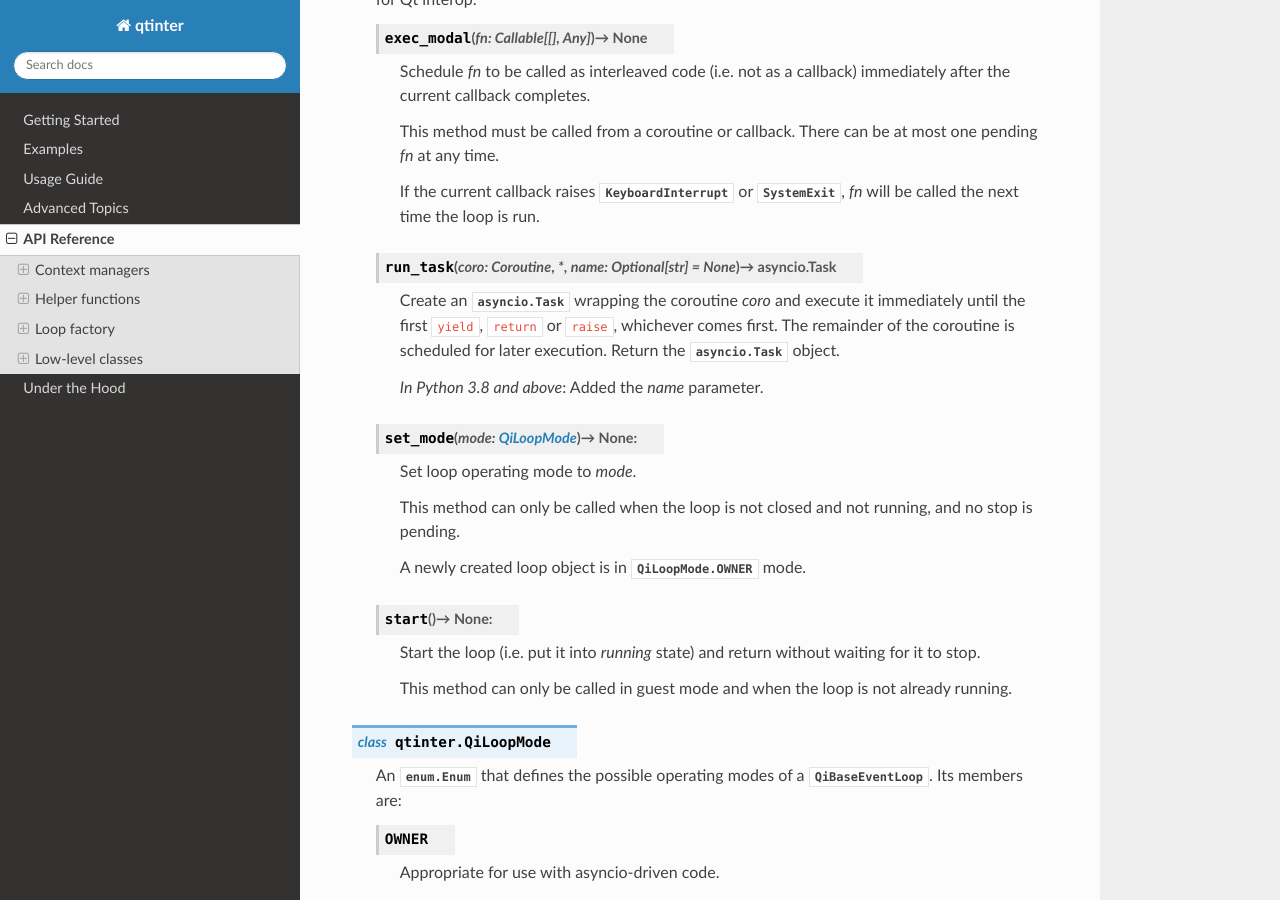
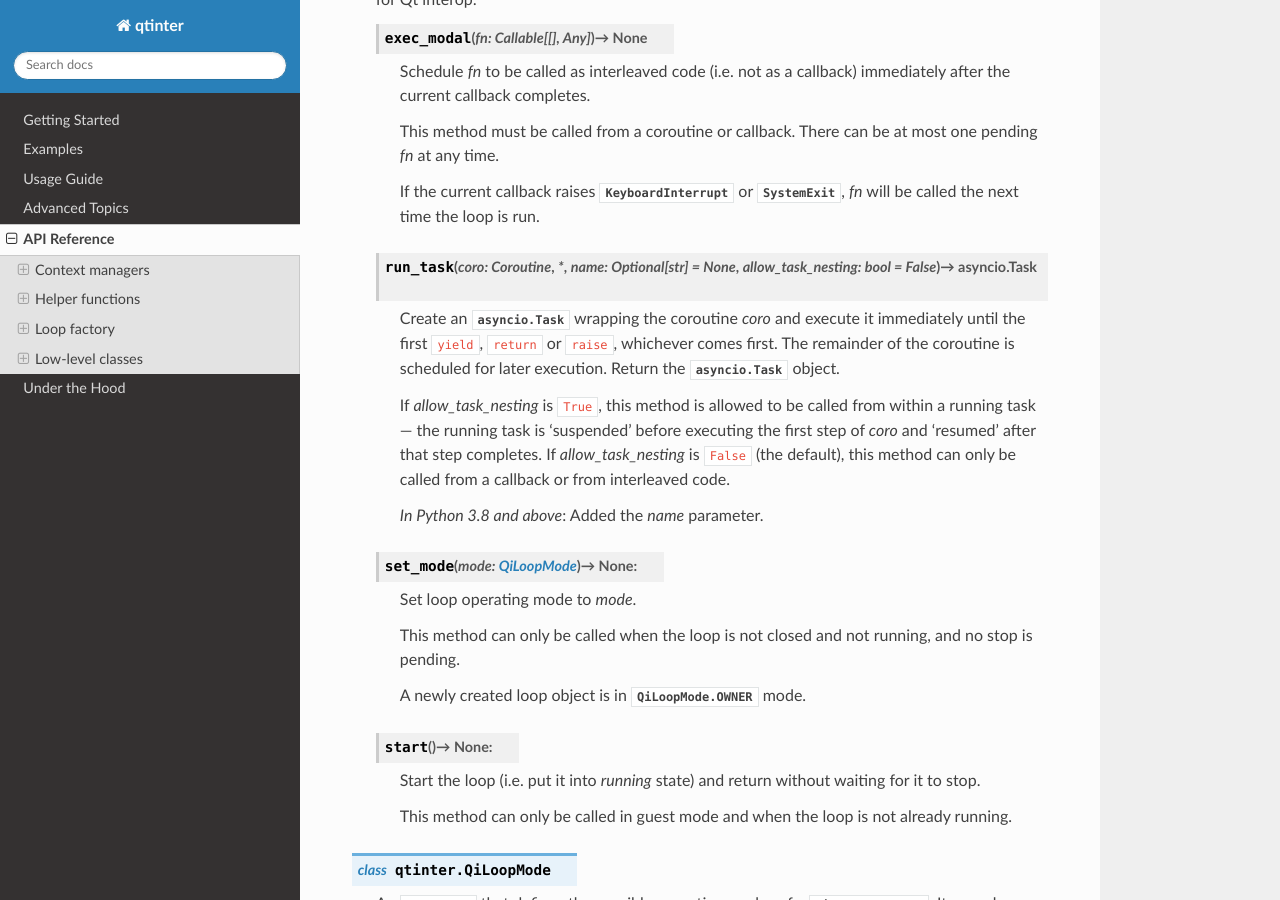
Before and after one commit to fancidev/qtinter, a Sphinx documentation site: the page built from docs/reference.rst, in a window 1280 px wide and 900 px high, scrolled down 3117 px. Built offline with Sphinx 7.4.7 and the Read the Docs theme 2.0.0, drawn with Linux system fonts in a browser that asks for light colours; the version number could not be read and is left out.

Commit message:
Add allow_task_nesting parameter to run_task().

```diff
--- a/docs/reference.rst
+++ b/docs/reference.rst
@@ -199,13 +199,22 @@
       :exc:`SystemExit`, *fn* will be called the next time the loop
       is run.
 
-   .. method:: run_task(coro: typing.Coroutine, *, name: typing.Optional[str] = None) -> asyncio.Task
+   .. method:: run_task(coro: typing.Coroutine, *, \
+                        name: typing.Optional[str] = None, \
+                        allow_task_nesting: bool = False) -> asyncio.Task
 
       Create an :external:class:`asyncio.Task` wrapping the coroutine
       *coro* and execute it immediately until the first ``yield``,
       ``return`` or ``raise``, whichever comes first.  The remainder
       of the coroutine is scheduled for later execution.  Return the
       :external:class:`asyncio.Task` object.
+
+      If *allow_task_nesting* is ``True``, this method is allowed to
+      be called from within a running task --- the running task is
+      'suspended' before executing the first step of *coro* and
+      'resumed' after that step completes.  If *allow_task_nesting*
+      is ``False`` (the default), this method can only be called from
+      a callback or from interleaved code.
 
       *In Python 3.8 and above*: Added the *name* parameter.
 
```
Also changed, not shown: 2 other files.
